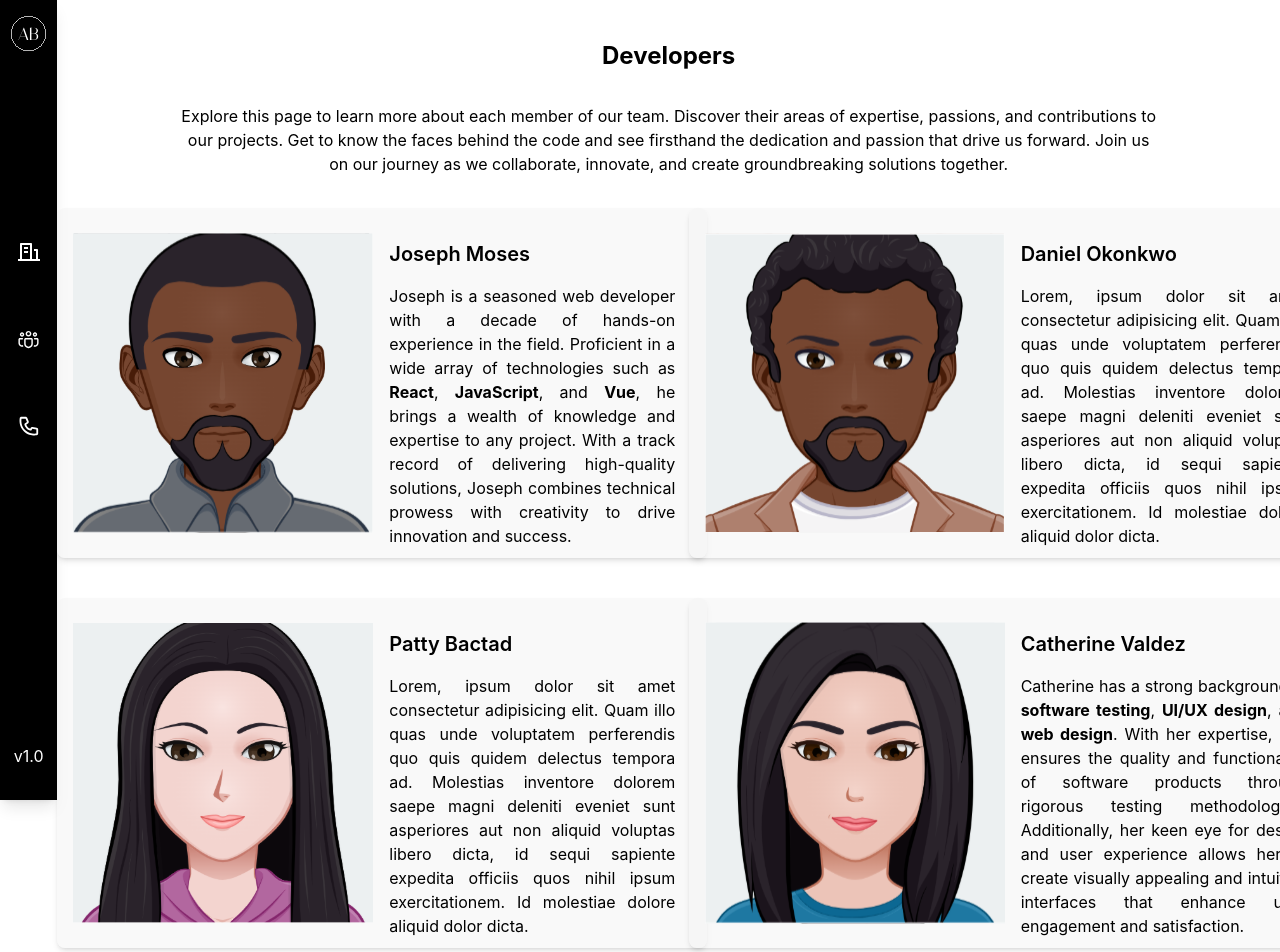
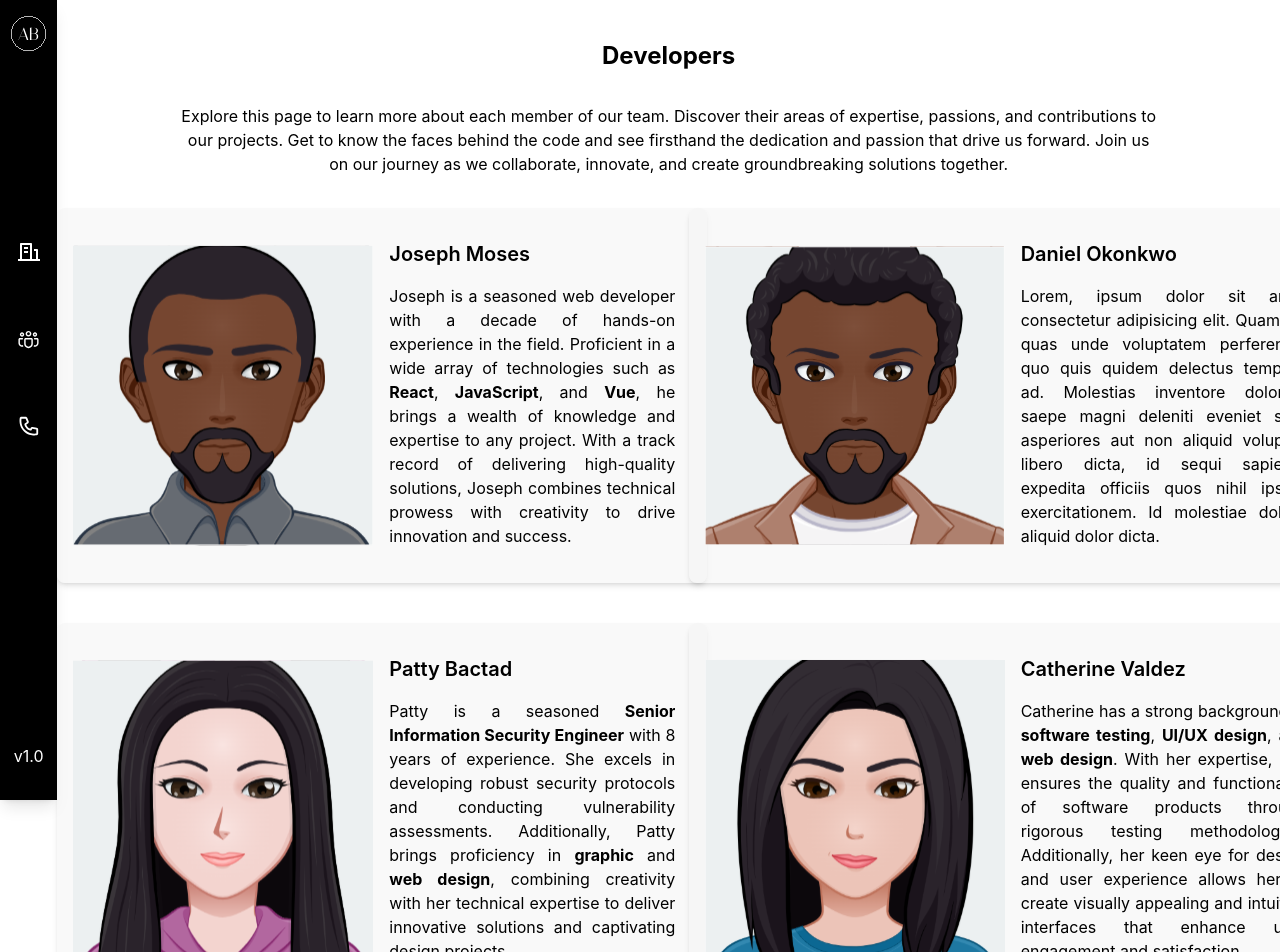
Before and after one commit to cvldz9/WDDM121-API-Proj, a React (Vite) app: page /developers in a window 1280 px wide. Shown: the top 952 px of the page. Built offline with nearby package versions, Linux system fonts and the light colour scheme.

Commit message:
added profile summary for Patty

```diff
--- a/src/pages/Developers.css
+++ b/src/pages/Developers.css
@@ -5,7 +5,7 @@
 
 .box-width {
     width: 650px;
-    height: 350px;
+    height: 375px;
     background-color: rgb(244, 244, 244, 0.5);
     /* border: 0.5px, #313131 solid; */
     border: none;
--- a/src/pages/Developers.jsx
+++ b/src/pages/Developers.jsx
@@ -35,7 +35,7 @@ function Developers({ isDarkMode }) {
             <img className="img-width h-auto" src={PattyImage} alt="" />
             <div>
               <p className="m-4 font-semibold text-xl">Patty Bactad</p>
-              <p className="m-4 font-normal text-s text-justify">Lorem, ipsum dolor sit amet consectetur adipisicing elit. Quam illo quas unde voluptatem perferendis quo quis quidem delectus tempora ad. Molestias inventore dolorem saepe magni deleniti eveniet sunt asperiores aut non aliquid voluptas libero dicta, id sequi sapiente expedita officiis quos nihil ipsum exercitationem. Id molestiae dolore aliquid dolor dicta.</p>
+              <p className="m-4 font-normal text-s text-justify">Patty is a seasoned <strong>Senior Information Security Engineer</strong> with 8 years of experience. She excels in developing robust security protocols and conducting vulnerability assessments. Additionally, Patty brings proficiency in <strong>graphic</strong> and <strong>web design</strong>, combining creativity with her technical expertise to deliver innovative solutions and captivating design projects.</p>
             </div>
           </div>
 
```
